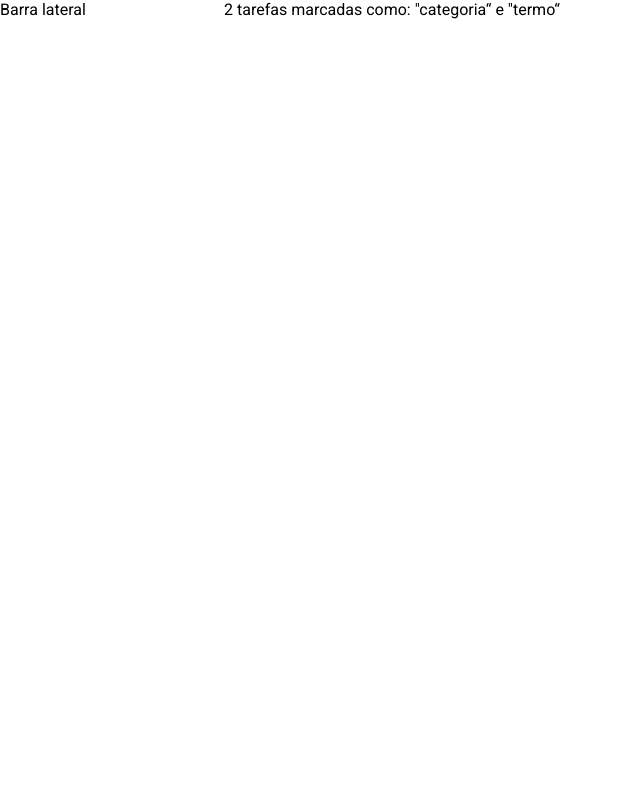
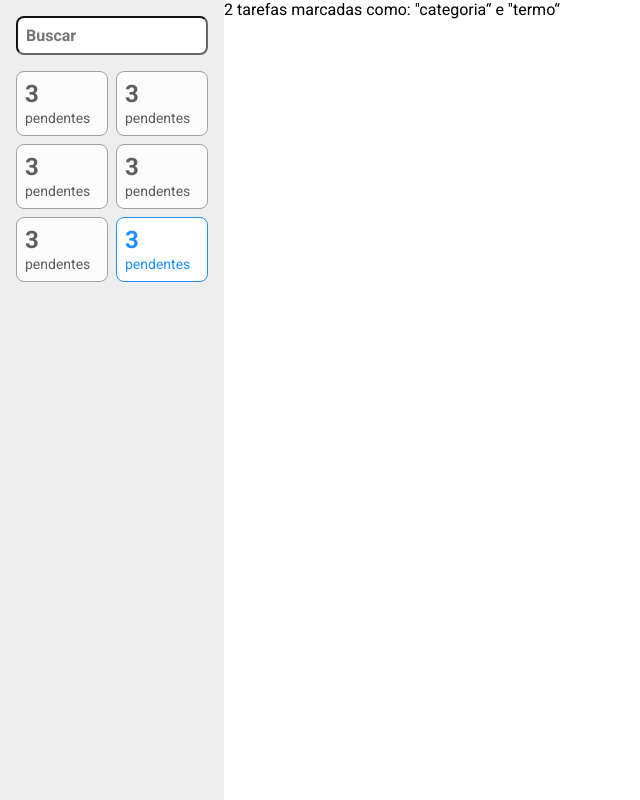
Before and after one commit to devMahaw/todo_react, a React (Create React App) app: page / in a window 1280 px wide. Shown: the whole page, without its empty margins (0-640 px from the left). Built offline with nearby package versions, Linux system fonts and the light colour scheme.

Commit message:
feat: sidebar styles included

```diff
--- a/src/App.tsx
+++ b/src/App.tsx
@@ -1,5 +1,5 @@
-import Sidebar from "./containers/sidebar";
-import TodoList from "./containers/todo_list";
+import Sidebar from "./containers/Sidebar";
+import TodoList from "./containers/TodoList";
 import GlobalStyle, { Container } from "./styles";
 
 function App() {
--- /dev/null
+++ b/src/components/CardFilter/index.tsx
@@ -0,0 +1,14 @@
+import * as S from "./styles";
+
+export type Props = {
+  active?: boolean;
+};
+
+const CardFilter = (props: Props) => (
+  <S.Card active={props.active}>
+    <S.Counter>3</S.Counter>
+    <S.Label>pendentes</S.Label>
+  </S.Card>
+);
+
+export default CardFilter;
--- /dev/null
+++ b/src/components/CardFilter/styles.ts
@@ -0,0 +1,22 @@
+import styled from "styled-components";
+
+import { Props } from ".";
+
+export const Card = styled.div<Props>`
+  padding: 8px;
+  border: 1px solid ${(props) => (props.active ? "#1e90ff" : "#a1a1a1")};
+  background-color: ${(props) => (props.active ? "#fff" : "#fcfcfc")};
+  color: ${(props) => (props.active ? "#1e90ff" : "#5e5e5e")};
+  border-radius: 8px;
+  cursor: pointer;
+`;
+
+export const Counter = styled.span`
+  font-weight: bold;
+  font-size: 24px;
+  display: block;
+`;
+
+export const Label = styled.span`
+  font-size: 14px;
+`;
--- a/src/containers/sidebar/index.tsx
+++ b/src/containers/sidebar/index.tsx
@@ -1,3 +1,21 @@
-const Sidebar = () => <aside>Barra lateral</aside>;
+import CardFilter from "../../components/CardFilter";
+
+import * as S from "./styles";
+
+const Sidebar = () => (
+  <S.Aside>
+    <div>
+      <S.Search type="text" placeholder="Buscar" />
+      <S.Filters>
+        <CardFilter />
+        <CardFilter />
+        <CardFilter />
+        <CardFilter />
+        <CardFilter />
+        <CardFilter active />
+      </S.Filters>
+    </div>
+  </S.Aside>
+);
 
 export default Sidebar;
--- /dev/null
+++ b/src/containers/sidebar/styles.ts
@@ -0,0 +1,25 @@
+import styled from "styled-components";
+
+export const Aside = styled.aside`
+  padding: 16px;
+  background-color: #eee;
+  height: 100vh;
+`;
+
+export const Filters = styled.div`
+  display: grid;
+  grid-template-columns: 1fr 1fr;
+  gap: 8px;
+  margin-top: 16px;
+`;
+
+export const Search = styled.input`
+  padding: 8px;
+  background-color: #fff;
+  border-radius: 8px;
+  font-weight: bold;
+  color: #666666;
+  border-color: #666666;
+  width: 100%;
+  font-size: 16px;
+`;
```
Also changed, not shown: src/containers/TodoList/index.tsx (renamed from src/containers/todo_list/index.tsx).
